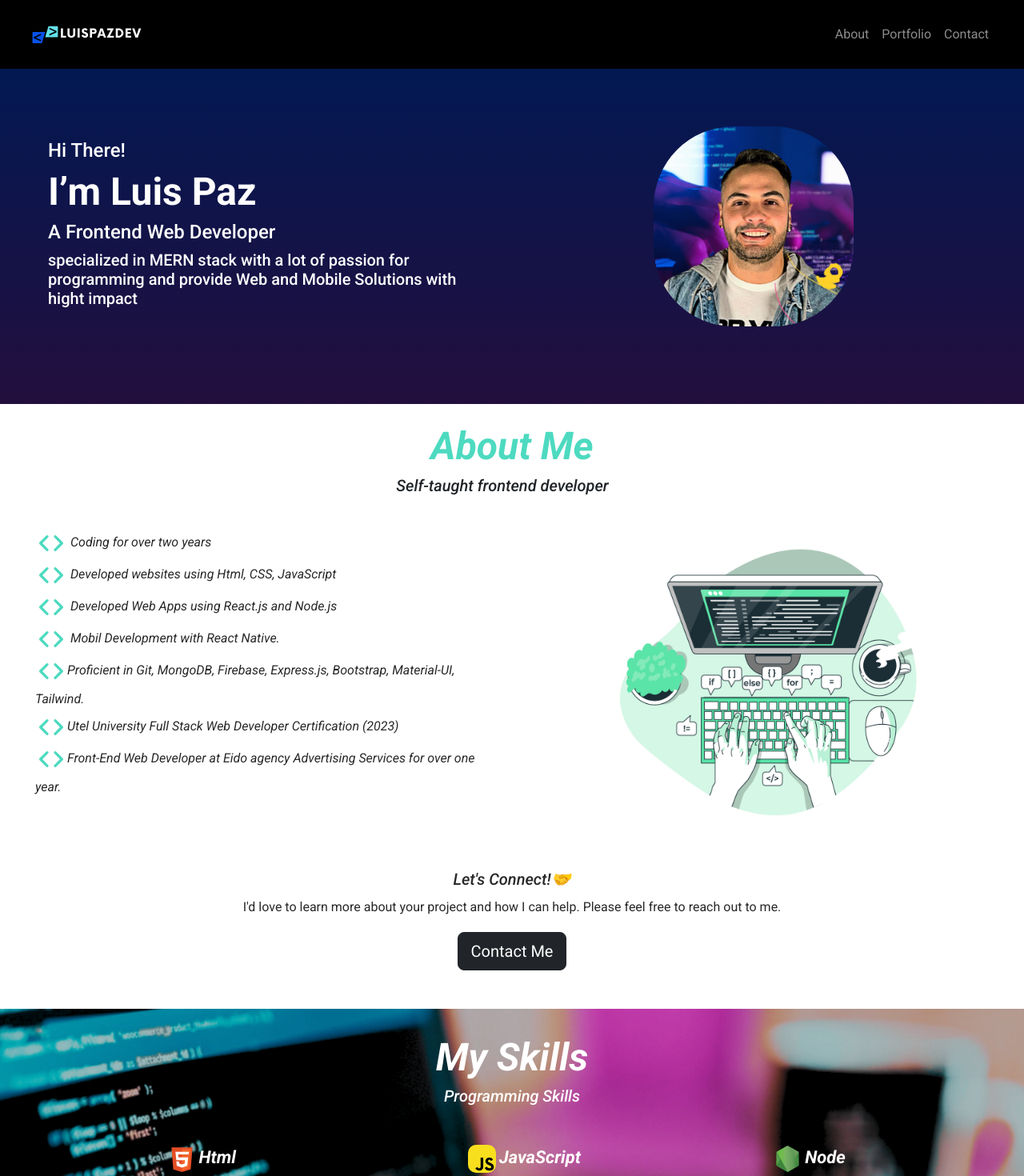
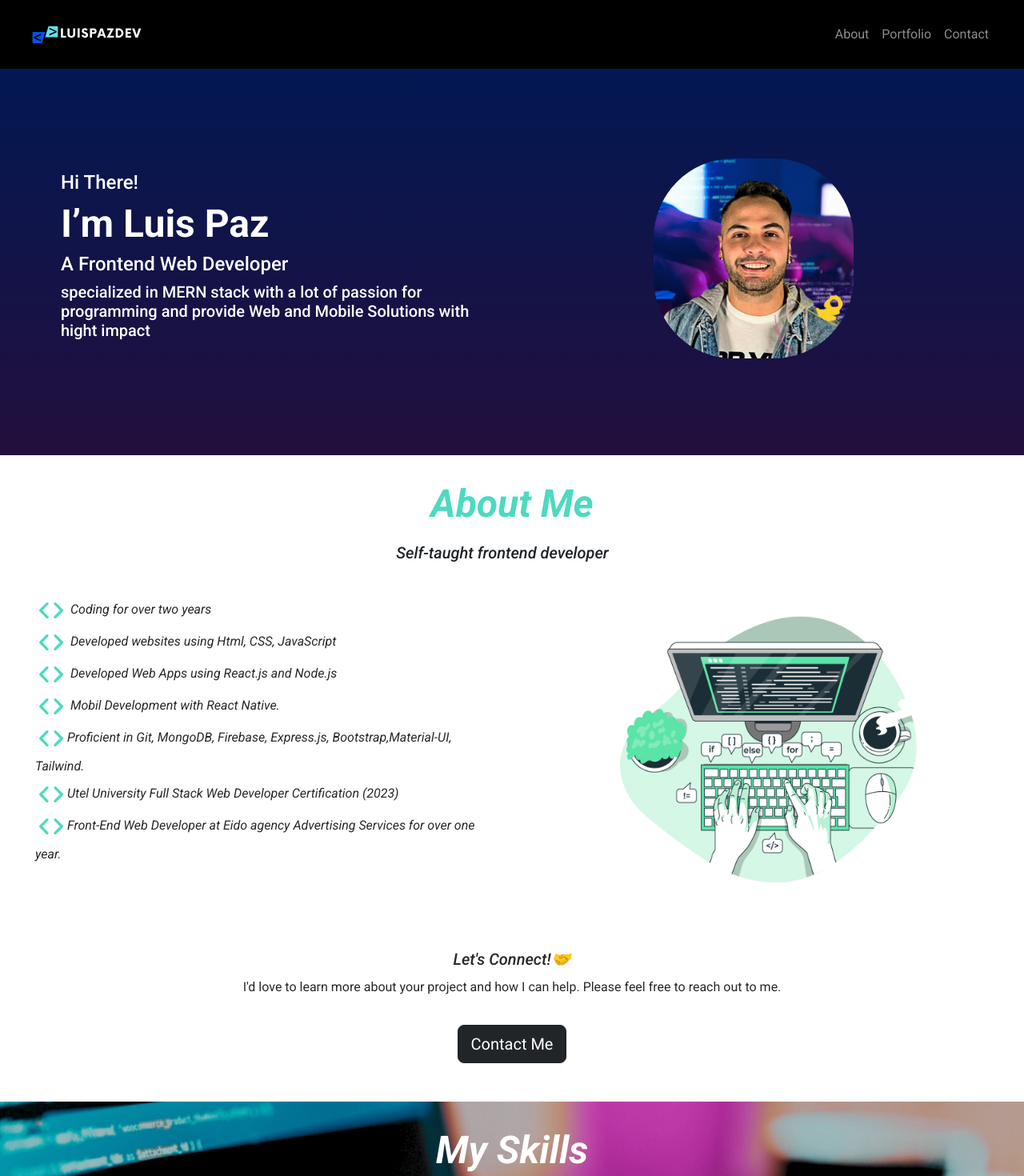
Before and after one commit to LuisPazDev/portfolio, a React (Create React App) app: page / in a window 1280 px wide. Shown: the top 1470 px of the page at 80% size. Built offline with nearby package versions, Linux system fonts and the light colour scheme.

Commit message:
adding padding to header page

```diff
--- a/src/components/About.jsx
+++ b/src/components/About.jsx
@@ -8,12 +8,12 @@ import icon from "../assets/coder.svg";
 export const About = () => {
   return (
     <Container fluid id="about" className="mt-4">
-      <div className="text-center">
+      <div className="text-center p-2">
         <h1 className="about-title">
           <i>About Me</i>
         </h1>
       </div>
-      <Row className="mt-2">
+      <Row className="mt-1">
         <Row className="text-center mb-3">
           <h5>
             <i>Self-taught frontend developer</i>
@@ -41,8 +41,8 @@ export const About = () => {
               <li>
                 <img src={icon} className="about-icon" />
                 <i>
-                  Proficient in Git, MongoDB, Firebase, Express.js, Bootstrap,
-                  Material-UI, Tailwind.
+                  Proficient in Git, MongoDB, Firebase, Express.js,
+                  Bootstrap,Material-UI, Tailwind.
                 </i>
               </li>
               <li>
@@ -66,7 +66,7 @@ export const About = () => {
         </Col>
       </Row>
       <Row className="mt-4 text-center">
-        <div className="about-text">
+        <div className="about-text p-3">
           <h5>
             <i>
               Let's Connect!
--- a/src/components/HeaderImg.jsx
+++ b/src/components/HeaderImg.jsx
@@ -5,7 +5,7 @@ import luisimg from "../assets/luispazdevmain.png";
 export const HeaderImg = () => {
   return (
     <Container className="container-headerimg ">
-      <div className="container-img">
+      <div className="container-img mt-4 p-3">
         <img src={luisimg} alt="luispazdev" className="img-header" />
       </div>
     </Container>
--- a/src/components/HeaderText.jsx
+++ b/src/components/HeaderText.jsx
@@ -3,7 +3,7 @@ import { Container } from "react-bootstrap";
 export const HeaderText = () => {
   return (
     <Container className="container-headertex">
-      <div className="container-text mb-4">
+      <div className="container-text mt-4 mb-4 p-3">
         <h4>Hi There!</h4>
         <h1>I’m Luis Paz</h1>
         <h5>
```
